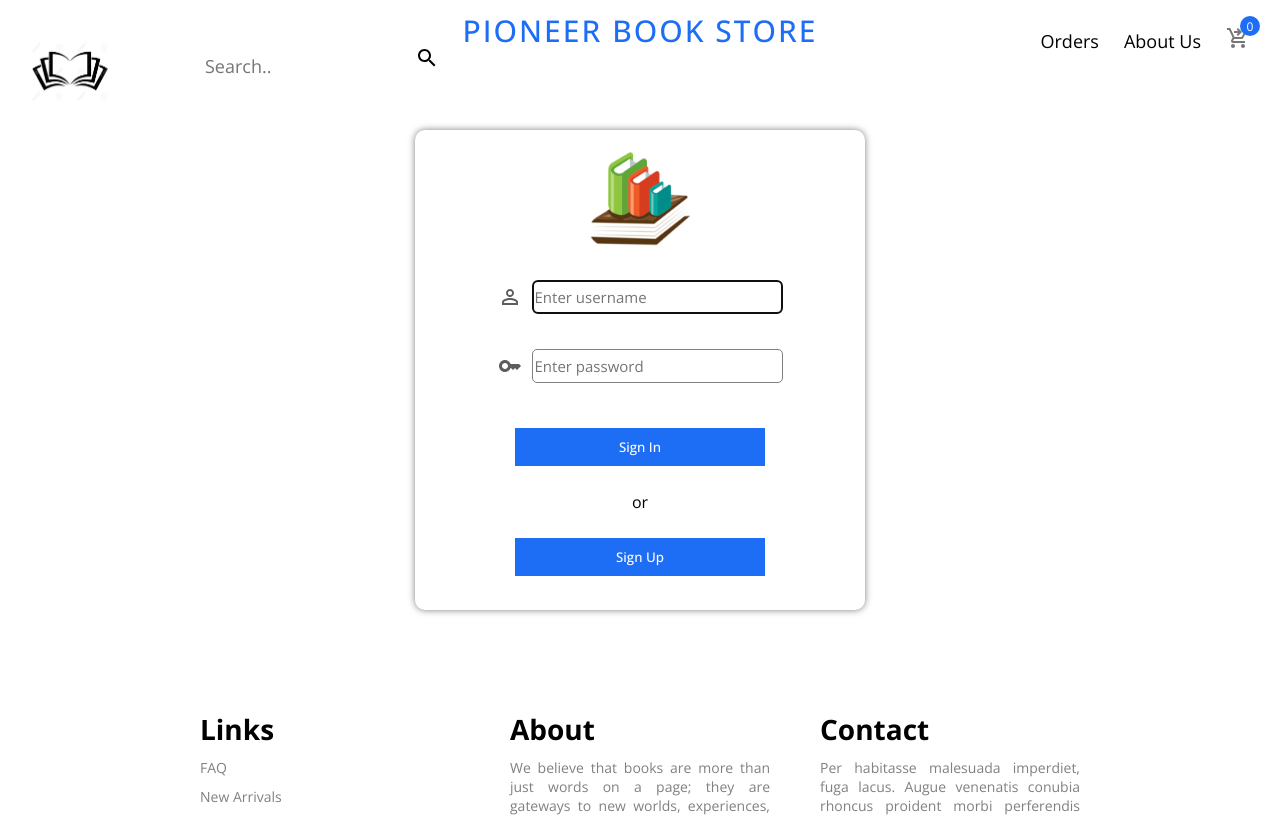
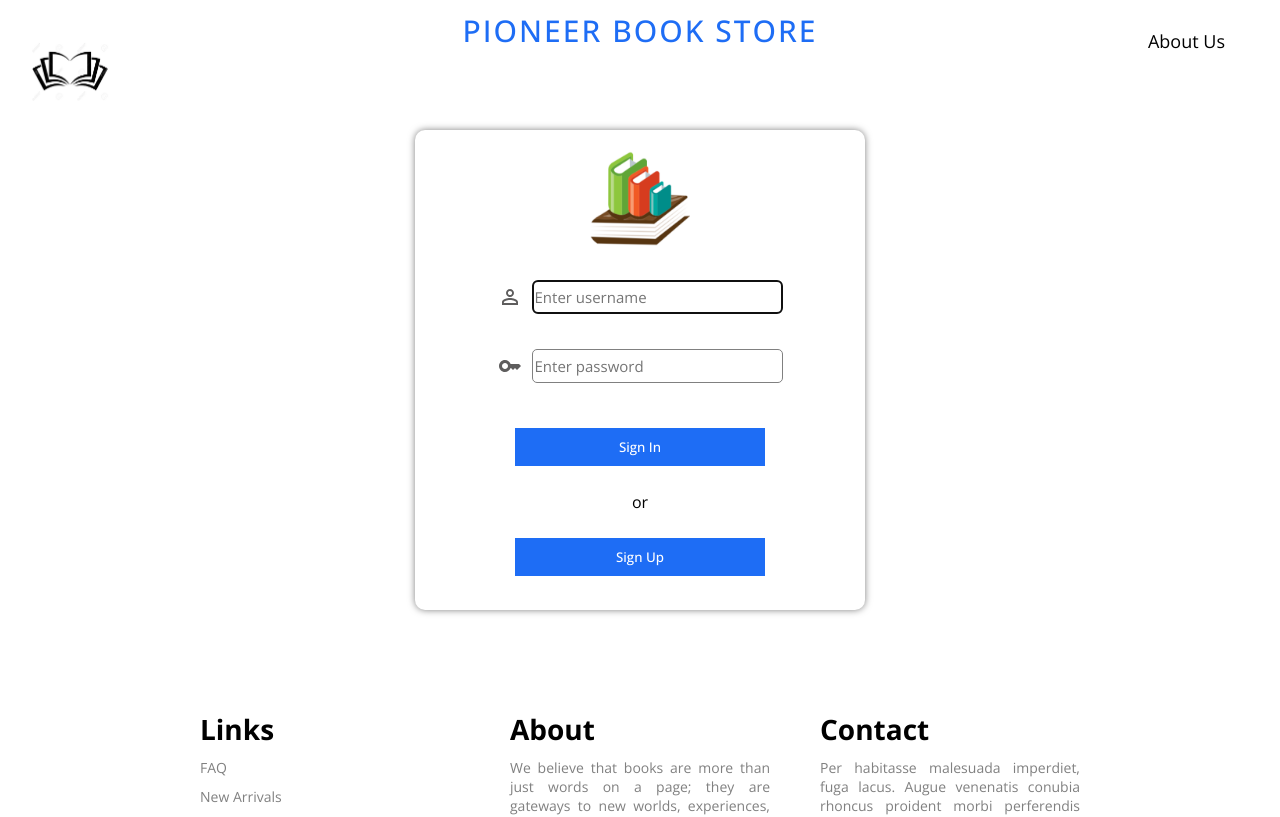
Before and after one commit to Priyashreyas/Book_Store_Frontend, a React (Create React App) app: page /login in a window 1280 px wide. Shown: the top 817 px of the page. Built offline with nearby package versions, Linux system fonts and the light colour scheme.

Commit message:
Navigation bar update

```diff
--- a/src/components/Navbar/Navbar.jsx
+++ b/src/components/Navbar/Navbar.jsx
@@ -52,7 +52,6 @@ const Navbar = ({ placeholder, data }) => {
     setFilteredData([]);
     setWordEntered("");
   };
-
 
   const logout = async function () {
     console.log(auth?.accessToken);
@@ -116,6 +115,7 @@ const Navbar = ({ placeholder, data }) => {
             <Link className="link" to="/category/2">Trending</Link>
           </div>
   */}
+{!nonLoggedInPages.has(location.pathname) &&
    <div className="search">
         <div className="searchInputs">
             <input
@@ -151,6 +151,7 @@ const Navbar = ({ placeholder, data }) => {
 
           )}
     </div>
+  }
         </div>
         <div className="center">
           <Link className="link" to="/">PIONEER&nbsp;BOOK&nbsp;STORE</Link>
@@ -174,10 +175,11 @@ const Navbar = ({ placeholder, data }) => {
               <Link className="link" to="/users">Users</Link>
             </div>
           }
-
+          {!nonLoggedInPages.has(location.pathname) &&
           <div className="item">
-            <Link className="link" to="/order">Orders</Link>
+            <Link className="link" to="/order">Order </Link>
           </div>
+          }
           <div className="item">
             <Link className="link" to="/about">About Us</Link>
           </div>
@@ -186,12 +188,14 @@ const Navbar = ({ placeholder, data }) => {
             {/*  <SearchOutlinedIcon/>*/}
             {/*</div>*/}
             {/*<PersonOutlineIcon/>*/}
+            {!nonLoggedInPages.has(location.pathname) &&
             <div className="cartIcon" onClick={event => setOpen(!open)}>
               <Link className="link" to="/cart">
                 <ShoppingCartCheckoutIcon/>
                 <span>{Book.length}</span>
               </Link>
             </div>
+            }
             {!nonLoggedInPages.has(location.pathname) &&
               <div className="logoutIcon" onClick={event => logout()}>
                 <LogoutOutlinedIcon/>
```
